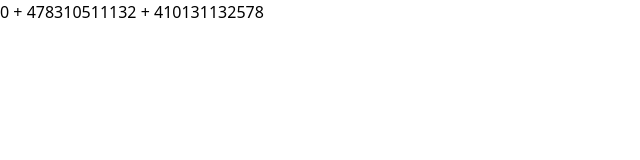
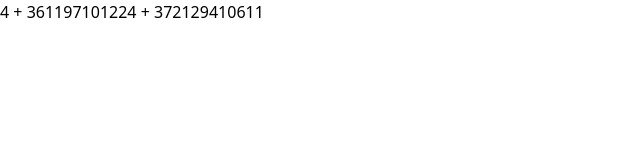
Before and after one commit to ElmuUuU/juniorwebdevelopment, a Next.js app: page /Games/Game3 in a window 1280 px wide. Shown: the top 160 px of the page, without its empty margins (0-640 px from the left). Built offline with nearby package versions, Linux system fonts and the light colour scheme.

Commit message:
Update Game3.tsx

```diff
--- a/pages/Games/Game3.tsx
+++ b/pages/Games/Game3.tsx
@@ -4,7 +4,7 @@ function Game3() {
   var array: number[] = [];
 
   var randomRuneArray = Math.round(Math.random() * (10 - 1));
-  randomRuneArray = 0;
+
   var Arrays = new Array();
   Arrays[0] = new Array(4, 7, 8, 3, 10, 5, 11, 13, 2);
   Arrays[1] = new Array(11, 3, 13, 9, 14, 4, 6, 8, 15);
```
